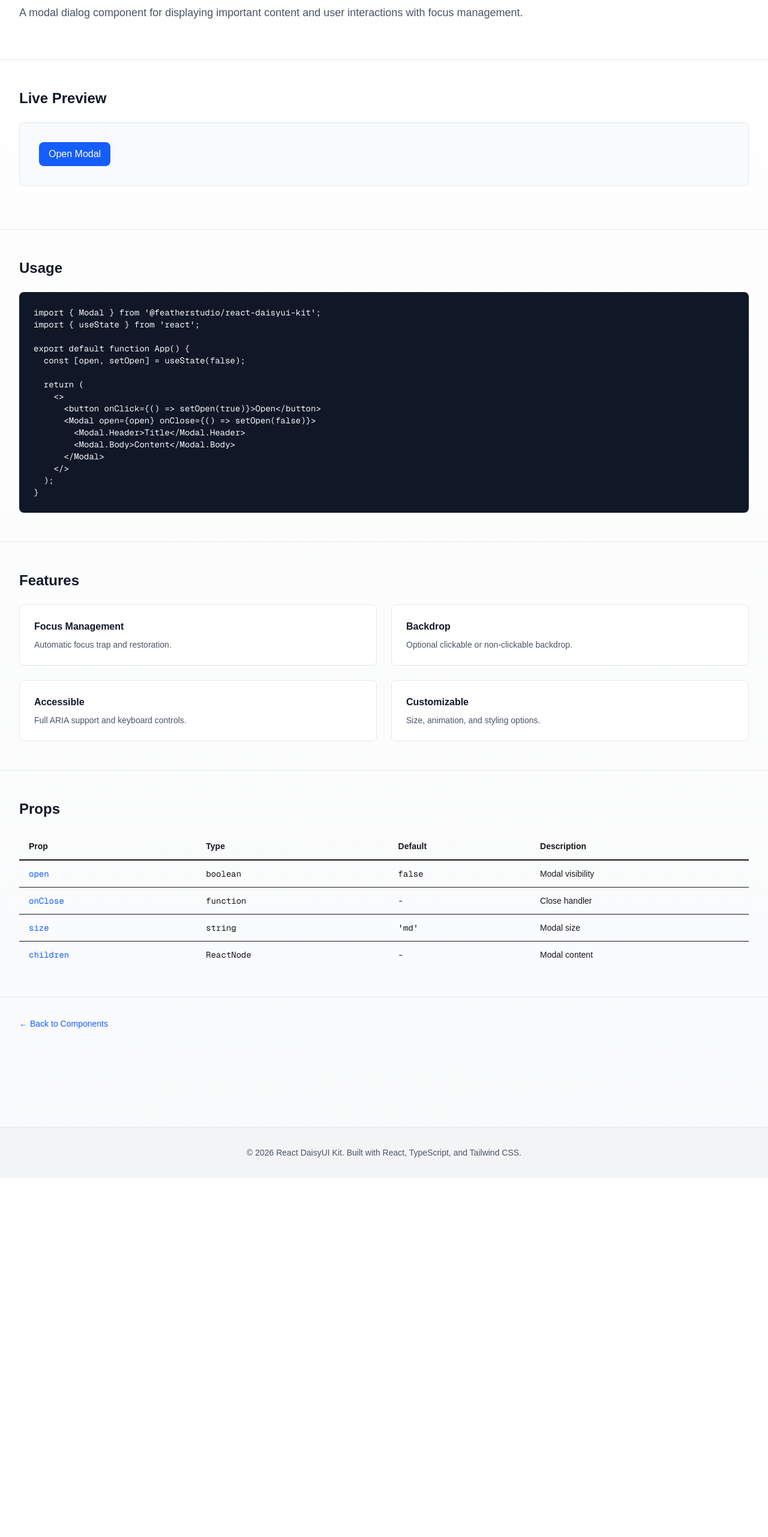
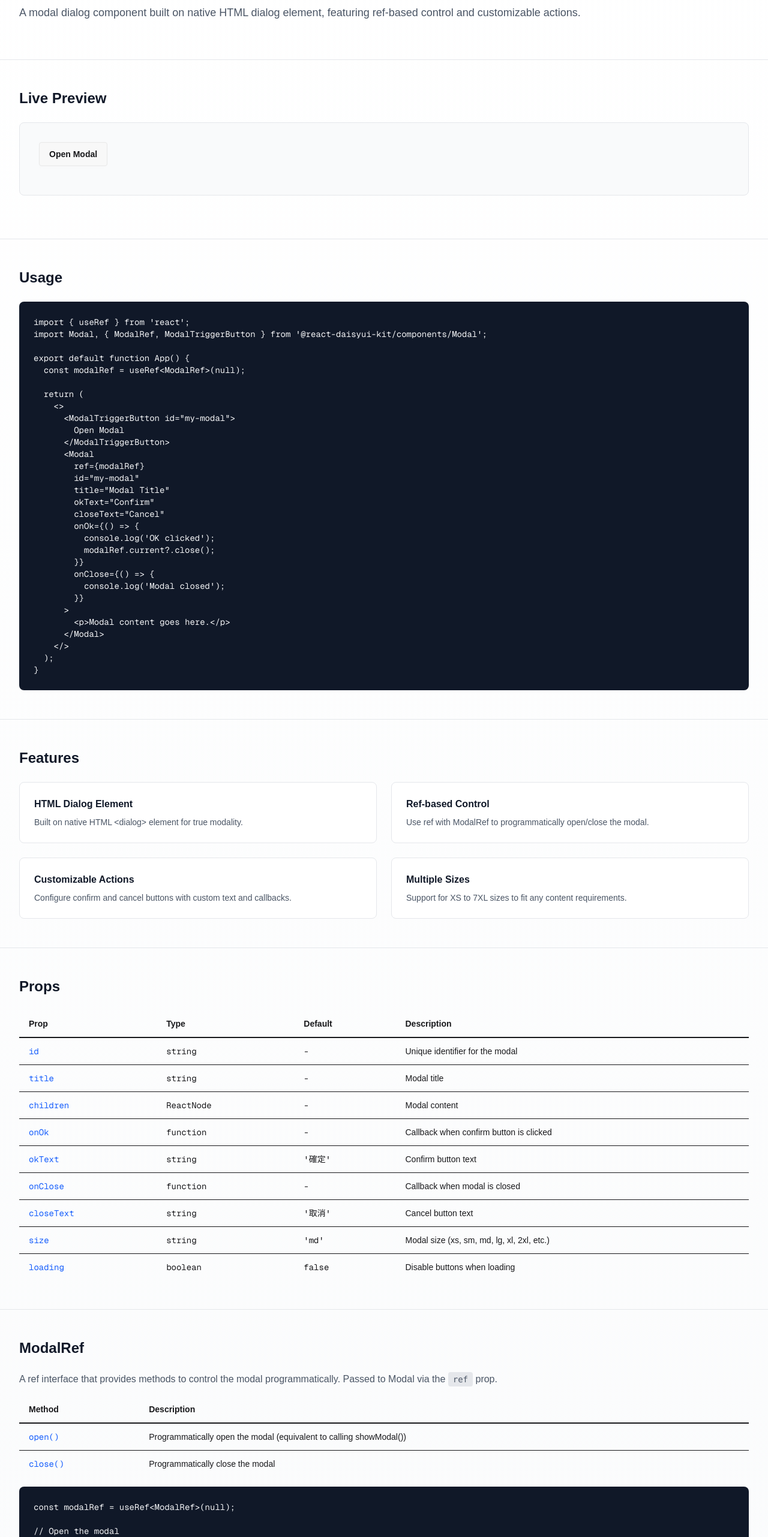
Before and after one commit to Arce0406/react-daisyui-kit, a Next.js app in the folder websites/demo-client/: page /components/modal in a window 1280 px wide. Shown: the part 234-2797 px from the top of the page at 60% size. Before the commit the page ends 2198 px from the top, so only its background shows below. Built offline with nearby package versions, Linux system fonts and the light colour scheme.

Commit message:
feat: 更新 Modal 元件，新增 ref 控制與觸發按鈕，改善使用體驗 fix: 更新主題頁面，新增 Tailwind CSS 來源指令以避免樣式問題

```diff
--- a/packages/react-daisyui-kit/src/index.ts
+++ b/packages/react-daisyui-kit/src/index.ts
@@ -1,7 +1,6 @@
 // ============================================
 // Basic Components
 // ============================================
-export { default as NewComponent } from './components/NewComponent';
 export { default as Input, type InputWithDataListProps } from './components/Input';
 export { default as TextArea, type TextAreaProps } from './components/TextArea';
 export { default as NumberInput, type NumberInputProps } from './components/NumberInput';
@@ -15,8 +14,7 @@
 // ============================================
 // Layout Components
 // ============================================
-export { default as Modal } from './components/Modal';
-export { ModalTriggerButton } from './components/Modal';
+export { default as Modal, type ModalRef, ModalTriggerButton } from './components/Modal';
 export { default as Fieldset, type FieldsetProps, type FieldsetItem, type FieldsetColSpan, type FieldsetDirection } from './components/Fieldset';
 export { default as Dropdowns, type DropdownsProps, type DropdownItem } from './components/Dropdowns';
 export { default as Tabs, type TabsProps, type TabItem } from './components/Tabs';
--- a/websites/demo-client/app/(pages)/components/modal/page.tsx
+++ b/websites/demo-client/app/(pages)/components/modal/page.tsx
@@ -1,10 +1,12 @@
 'use client';
 
 import Link from 'next/link';
-import { useState } from 'react';
+import { useRef, useState } from 'react';
+import { Modal, type ModalRef, ModalTriggerButton } from '@featherstudio/react-daisyui-kit';
 
 export default function ModalPage() {
-  const [open, setOpen] = useState(false);
+  const modalRef = useRef<ModalRef>(null);
+  const [result, setResult] = useState<string>('');
 
   return (
     <div className="min-h-screen pb-16">
@@ -18,28 +20,45 @@
       <section className="max-w-7xl mx-auto px-4 sm:px-6 lg:px-8 py-12 border-b border-gray-200 dark:border-gray-700">
         <h1 className="text-4xl sm:text-5xl font-bold text-gray-900 dark:text-white mb-3">Modal Component</h1>
         <p className="text-lg text-gray-600 dark:text-gray-400 mb-4">
-          A modal dialog component for displaying important content and user interactions with focus management.
+          A modal dialog component built on native HTML dialog element, featuring ref-based control and customizable actions.
         </p>
       </section>
 
       <section className="max-w-7xl mx-auto px-4 sm:px-6 lg:px-8 py-12 border-b border-gray-200 dark:border-gray-700">
         <h2 className="text-2xl font-bold text-gray-900 dark:text-white mb-6">Live Preview</h2>
         <div className="bg-gray-50 dark:bg-gray-800/50 p-8 rounded-lg border border-gray-200 dark:border-gray-700 mb-6">
-          <button onClick={() => setOpen(!open)} className="px-4 py-2 bg-blue-600 text-white rounded-lg hover:bg-blue-700">
-            Open Modal
-          </button>
-          {open && (
-            <div className="fixed inset-0 bg-black/50 flex items-center justify-center z-50">
-              <div className="bg-white dark:bg-gray-900 p-6 rounded-lg max-w-sm w-full mx-4">
-                <h2 className="text-xl font-bold text-gray-900 dark:text-white mb-4">Modal Title</h2>
-                <p className="text-gray-600 dark:text-gray-400 mb-6">Modal content goes here.</p>
-                <div className="flex gap-3">
-                  <button onClick={() => setOpen(false)} className="px-4 py-2 bg-gray-200 dark:bg-gray-700 rounded-lg hover:bg-gray-300">Cancel</button>
-                  <button onClick={() => setOpen(false)} className="px-4 py-2 bg-blue-600 text-white rounded-lg hover:bg-blue-700">Confirm</button>
-                </div>
+          <div className="space-y-4">
+            <ModalTriggerButton id="demo-modal">
+              Open Modal
+            </ModalTriggerButton>
+
+            <Modal
+              ref={modalRef}
+              id="demo-modal"
+              title="Demo Modal"
+              onOk={() => {
+                setResult('You clicked Confirm!');
+                modalRef.current?.close();
+              }}
+              onClose={() => {
+                setResult('Modal closed');
+                modalRef.current?.close();
+              }}
+              okText="Confirm"
+              closeText="Cancel"
+            >
+              <div className="py-4">
+                <p>This is a Modal component from react-daisyui-kit.</p>
+                <p>Click the buttons below to trigger onOk or onClose callbacks.</p>
               </div>
-            </div>
-          )}
+            </Modal>
+
+            {result && (
+              <div className="alert alert-info">
+                <span>{result}</span>
+              </div>
+            )}
+          </div>
         </div>
       </section>
 
@@ -47,18 +66,32 @@
         <h2 className="text-2xl font-bold text-gray-900 dark:text-white mb-6">Usage</h2>
         <div className="bg-gray-900 dark:bg-black p-6 rounded-lg overflow-x-auto">
           <pre className="text-gray-100 font-mono text-sm">
-{`import { Modal } from '@featherstudio/react-daisyui-kit';
-import { useState } from 'react';
+            {`import { useRef } from 'react';
+import Modal, { ModalRef, ModalTriggerButton } from '@react-daisyui-kit/components/Modal';
 
 export default function App() {
-  const [open, setOpen] = useState(false);
+  const modalRef = useRef<ModalRef>(null);
 
   return (
     <>
-      <button onClick={() => setOpen(true)}>Open</button>
-      <Modal open={open} onClose={() => setOpen(false)}>
-        <Modal.Header>Title</Modal.Header>
-        <Modal.Body>Content</Modal.Body>
+      <ModalTriggerButton id="my-modal">
+        Open Modal
+      </ModalTriggerButton>
+      <Modal
+        ref={modalRef}
+        id="my-modal"
+        title="Modal Title"
+        okText="Confirm"
+        closeText="Cancel"
+        onOk={() => {
+          console.log('OK clicked');
+          modalRef.current?.close();
+        }}
+        onClose={() => {
+          console.log('Modal closed');
+        }}
+      >
+        <p>Modal content goes here.</p>
       </Modal>
     </>
   );
@@ -71,20 +104,20 @@
         <h2 className="text-2xl font-bold text-gray-900 dark:text-white mb-6">Features</h2>
         <div className="grid md:grid-cols-2 gap-6">
           <div className="bg-white dark:bg-gray-900 p-6 rounded-lg border border-gray-200 dark:border-gray-700">
-            <h3 className="font-semibold text-gray-900 dark:text-white mb-2">Focus Management</h3>
-            <p className="text-gray-600 dark:text-gray-400 text-sm">Automatic focus trap and restoration.</p>
+            <h3 className="font-semibold text-gray-900 dark:text-white mb-2">HTML Dialog Element</h3>
+            <p className="text-gray-600 dark:text-gray-400 text-sm">Built on native HTML &lt;dialog&gt; element for true modality.</p>
           </div>
           <div className="bg-white dark:bg-gray-900 p-6 rounded-lg border border-gray-200 dark:border-gray-700">
-            <h3 className="font-semibold text-gray-900 dark:text-white mb-2">Backdrop</h3>
-            <p className="text-gray-600 dark:text-gray-400 text-sm">Optional clickable or non-clickable backdrop.</p>
+            <h3 className="font-semibold text-gray-900 dark:text-white mb-2">Ref-based Control</h3>
+            <p className="text-gray-600 dark:text-gray-400 text-sm">Use ref with ModalRef to programmatically open/close the modal.</p>
           </div>
           <div className="bg-white dark:bg-gray-900 p-6 rounded-lg border border-gray-200 dark:border-gray-700">
-            <h3 className="font-semibold text-gray-900 dark:text-white mb-2">Accessible</h3>
-            <p className="text-gray-600 dark:text-gray-400 text-sm">Full ARIA support and keyboard controls.</p>
+            <h3 className="font-semibold text-gray-900 dark:text-white mb-2">Customizable Actions</h3>
+            <p className="text-gray-600 dark:text-gray-400 text-sm">Configure confirm and cancel buttons with custom text and callbacks.</p>
           </div>
           <div className="bg-white dark:bg-gray-900 p-6 rounded-lg border border-gray-200 dark:border-gray-700">
-            <h3 className="font-semibold text-gray-900 dark:text-white mb-2">Customizable</h3>
-            <p className="text-gray-600 dark:text-gray-400 text-sm">Size, animation, and styling options.</p>
+            <h3 className="font-semibold text-gray-900 dark:text-white mb-2">Multiple Sizes</h3>
+            <p className="text-gray-600 dark:text-gray-400 text-sm">Support for XS to 7XL sizes to fit any content requirements.</p>
           </div>
         </div>
       </section>
@@ -96,31 +129,131 @@
             <thead><tr className="border-b-2"><th className="text-left py-3 px-4 font-semibold">Prop</th><th className="text-left py-3 px-4 font-semibold">Type</th><th className="text-left py-3 px-4 font-semibold">Default</th><th className="text-left py-3 px-4 font-semibold">Description</th></tr></thead>
             <tbody>
               <tr className="border-b hover:bg-gray-50 dark:hover:bg-gray-800/50">
-                <td className="py-3 px-4 font-mono text-blue-600 dark:text-blue-400">open</td>
-                <td className="py-3 px-4 font-mono">boolean</td>
-                <td className="py-3 px-4 font-mono">false</td>
-                <td className="py-3 px-4">Modal visibility</td>
+                <td className="py-3 px-4 font-mono text-blue-600 dark:text-blue-400">id</td>
+                <td className="py-3 px-4 font-mono">string</td>
+                <td className="py-3 px-4 font-mono">-</td>
+                <td className="py-3 px-4">Unique identifier for the modal</td>
+              </tr>
+              <tr className="border-b hover:bg-gray-50 dark:hover:bg-gray-800/50">
+                <td className="py-3 px-4 font-mono text-blue-600 dark:text-blue-400">title</td>
+                <td className="py-3 px-4 font-mono">string</td>
+                <td className="py-3 px-4 font-mono">-</td>
+                <td className="py-3 px-4">Modal title</td>
+              </tr>
+              <tr className="border-b hover:bg-gray-50 dark:hover:bg-gray-800/50">
+                <td className="py-3 px-4 font-mono text-blue-600 dark:text-blue-400">children</td>
+                <td className="py-3 px-4 font-mono">ReactNode</td>
+                <td className="py-3 px-4 font-mono">-</td>
+                <td className="py-3 px-4">Modal content</td>
+              </tr>
+              <tr className="border-b hover:bg-gray-50 dark:hover:bg-gray-800/50">
+                <td className="py-3 px-4 font-mono text-blue-600 dark:text-blue-400">onOk</td>
+                <td className="py-3 px-4 font-mono">function</td>
+                <td className="py-3 px-4 font-mono">-</td>
+                <td className="py-3 px-4">Callback when confirm button is clicked</td>
+              </tr>
+              <tr className="border-b hover:bg-gray-50 dark:hover:bg-gray-800/50">
+                <td className="py-3 px-4 font-mono text-blue-600 dark:text-blue-400">okText</td>
+                <td className="py-3 px-4 font-mono">string</td>
+                <td className="py-3 px-4 font-mono">'確定'</td>
+                <td className="py-3 px-4">Confirm button text</td>
               </tr>
               <tr className="border-b hover:bg-gray-50 dark:hover:bg-gray-800/50">
                 <td className="py-3 px-4 font-mono text-blue-600 dark:text-blue-400">onClose</td>
                 <td className="py-3 px-4 font-mono">function</td>
                 <td className="py-3 px-4 font-mono">-</td>
-                <td className="py-3 px-4">Close handler</td>
+                <td className="py-3 px-4">Callback when modal is closed</td>
+              </tr>
+              <tr className="border-b hover:bg-gray-50 dark:hover:bg-gray-800/50">
+                <td className="py-3 px-4 font-mono text-blue-600 dark:text-blue-400">closeText</td>
+                <td className="py-3 px-4 font-mono">string</td>
+                <td className="py-3 px-4 font-mono">'取消'</td>
+                <td className="py-3 px-4">Cancel button text</td>
               </tr>
               <tr className="border-b hover:bg-gray-50 dark:hover:bg-gray-800/50">
                 <td className="py-3 px-4 font-mono text-blue-600 dark:text-blue-400">size</td>
                 <td className="py-3 px-4 font-mono">string</td>
                 <td className="py-3 px-4 font-mono">'md'</td>
-                <td className="py-3 px-4">Modal size</td>
+                <td className="py-3 px-4">Modal size (xs, sm, md, lg, xl, 2xl, etc.)</td>
+              </tr>
+              <tr className="hover:bg-gray-50 dark:hover:bg-gray-800/50">
+                <td className="py-3 px-4 font-mono text-blue-600 dark:text-blue-400">loading</td>
+                <td className="py-3 px-4 font-mono">boolean</td>
+                <td className="py-3 px-4 font-mono">false</td>
+                <td className="py-3 px-4">Disable buttons when loading</td>
+              </tr>
+            </tbody>
+          </table>
+        </div>
+      </section>
+
+      <section className="max-w-7xl mx-auto px-4 sm:px-6 lg:px-8 py-12 border-b border-gray-200 dark:border-gray-700">
+        <h2 className="text-2xl font-bold text-gray-900 dark:text-white mb-6">ModalRef</h2>
+        <p className="text-gray-600 dark:text-gray-400 mb-4">
+          A ref interface that provides methods to control the modal programmatically. Passed to Modal via the <code className="bg-gray-200 dark:bg-gray-800 px-2 py-1 rounded text-sm">ref</code> prop.
+        </p>
+        <div className="overflow-x-auto">
+          <table className="w-full text-sm">
+            <thead><tr className="border-b-2"><th className="text-left py-3 px-4 font-semibold">Method</th><th className="text-left py-3 px-4 font-semibold">Description</th></tr></thead>
+            <tbody>
+              <tr className="border-b hover:bg-gray-50 dark:hover:bg-gray-800/50">
+                <td className="py-3 px-4 font-mono text-blue-600 dark:text-blue-400">open()</td>
+                <td className="py-3 px-4">Programmatically open the modal (equivalent to calling showModal())</td>
+              </tr>
+              <tr className="hover:bg-gray-50 dark:hover:bg-gray-800/50">
+                <td className="py-3 px-4 font-mono text-blue-600 dark:text-blue-400">close()</td>
+                <td className="py-3 px-4">Programmatically close the modal</td>
+              </tr>
+            </tbody>
+          </table>
+        </div>
+        <div className="bg-gray-900 dark:bg-black p-6 rounded-lg overflow-x-auto mt-4">
+          <pre className="text-gray-100 font-mono text-sm">
+{`const modalRef = useRef<ModalRef>(null);
+
+// Open the modal
+modalRef.current?.open();
+
+// Close the modal
+modalRef.current?.close();`}
+          </pre>
+        </div>
+      </section>
+
+      <section className="max-w-7xl mx-auto px-4 sm:px-6 lg:px-8 py-12 border-b border-gray-200 dark:border-gray-700">
+        <h2 className="text-2xl font-bold text-gray-900 dark:text-white mb-6">ModalTriggerButton</h2>
+        <p className="text-gray-600 dark:text-gray-400 mb-4">
+          A button component that triggers the modal to open. It connects to a Modal via the shared <code className="bg-gray-200 dark:bg-gray-800 px-2 py-1 rounded text-sm">id</code> prop.
+        </p>
+        <h3 className="text-lg font-semibold text-gray-900 dark:text-white mb-3 mt-6">Props</h3>
+        <div className="overflow-x-auto">
+          <table className="w-full text-sm">
+            <thead><tr className="border-b-2"><th className="text-left py-3 px-4 font-semibold">Prop</th><th className="text-left py-3 px-4 font-semibold">Type</th><th className="text-left py-3 px-4 font-semibold">Description</th></tr></thead>
+            <tbody>
+              <tr className="border-b hover:bg-gray-50 dark:hover:bg-gray-800/50">
+                <td className="py-3 px-4 font-mono text-blue-600 dark:text-blue-400">id</td>
+                <td className="py-3 px-4 font-mono">string</td>
+                <td className="py-3 px-4">Must match the Modal's id to connect them</td>
               </tr>
               <tr className="hover:bg-gray-50 dark:hover:bg-gray-800/50">
                 <td className="py-3 px-4 font-mono text-blue-600 dark:text-blue-400">children</td>
                 <td className="py-3 px-4 font-mono">ReactNode</td>
-                <td className="py-3 px-4 font-mono">-</td>
-                <td className="py-3 px-4">Modal content</td>
+                <td className="py-3 px-4">Button label or content</td>
               </tr>
             </tbody>
           </table>
+        </div>
+        <h3 className="text-lg font-semibold text-gray-900 dark:text-white mb-3 mt-6">Usage</h3>
+        <div className="bg-gray-900 dark:bg-black p-6 rounded-lg overflow-x-auto">
+          <pre className="text-gray-100 font-mono text-sm">
+{`<ModalTriggerButton id="my-modal">
+  Open Modal
+</ModalTriggerButton>
+
+<Modal id="my-modal" title="Title">
+  Content
+</Modal>`}
+          </pre>
         </div>
       </section>
 
```
Also changed, not shown: websites/demo-client/app/(pages)/themes/page.tsx (+12 -1 lines).
